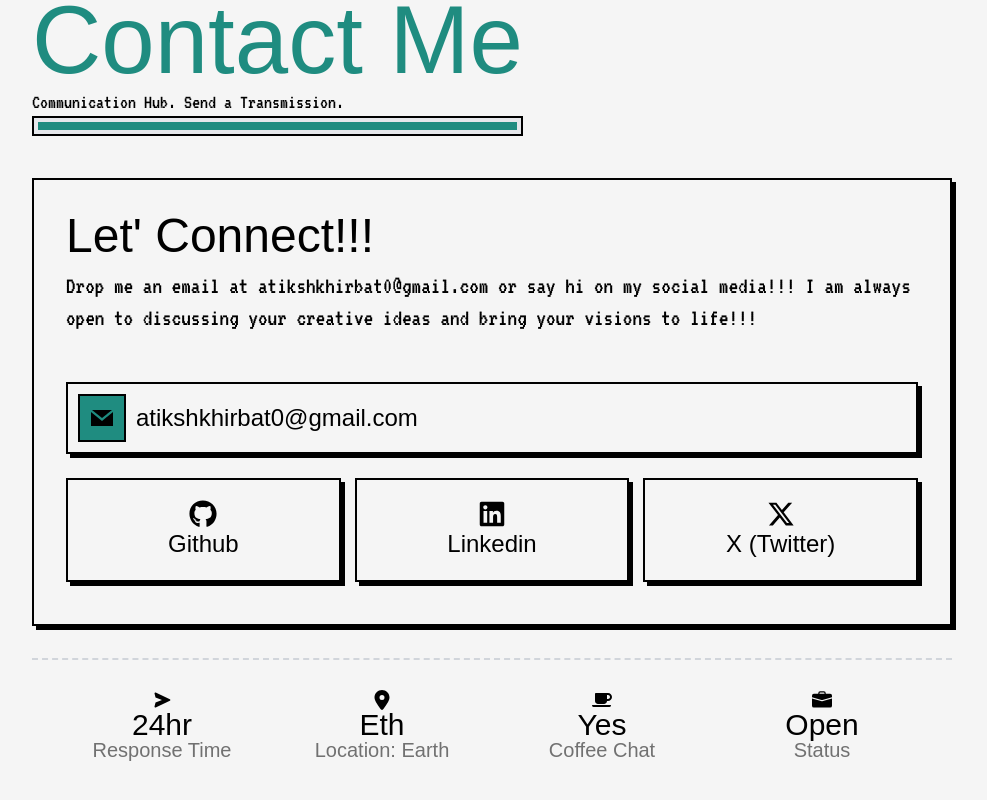
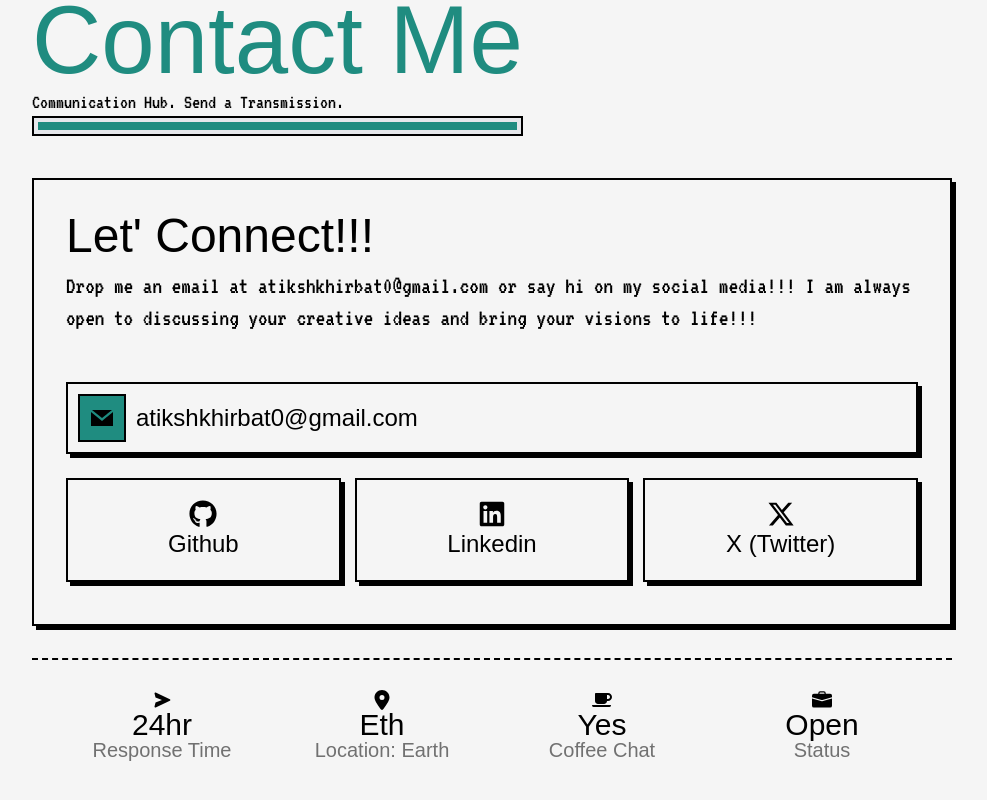
Before and after one commit to AtikshKhirbat/portfolio, a Next.js app: page / in a window 1280 px wide. Shown: the part 3080-3880 px from the top of the page, without its empty margins (148-1135 px from the left). Built offline with nearby package versions, Linux system fonts and the light colour scheme; a web font is replaced by a local one.

Commit message:
Update contactme.tsx

```diff
--- a/components/sections/contactme.tsx
+++ b/components/sections/contactme.tsx
@@ -74,7 +74,7 @@ function MailSection() {
 
 export function ContactCard() {
   return (
-    <div className="w-full h-fit px-5 py-2.5 grid grid-cols-2 md:grid-cols-4 justify-between border-t-2 border-dashed border-[#D1D5DB]">
+    <div className="w-full h-fit px-5 py-2.5 grid grid-cols-2 md:grid-cols-4 justify-between border-t-2 border-dashed border-secondrytext">
       <div className="flex flex-col p-5">
         <div className="flex flex-col items-center justify-center text-center">
           <BiSolidSend className="size-5" />
```
